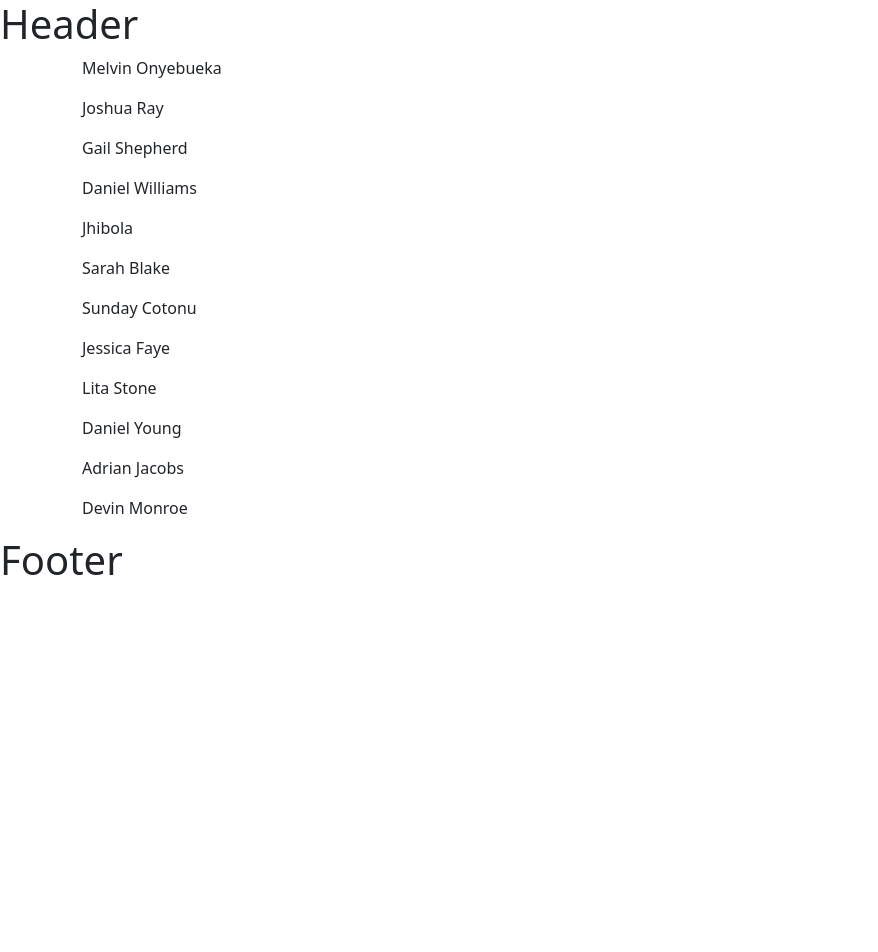
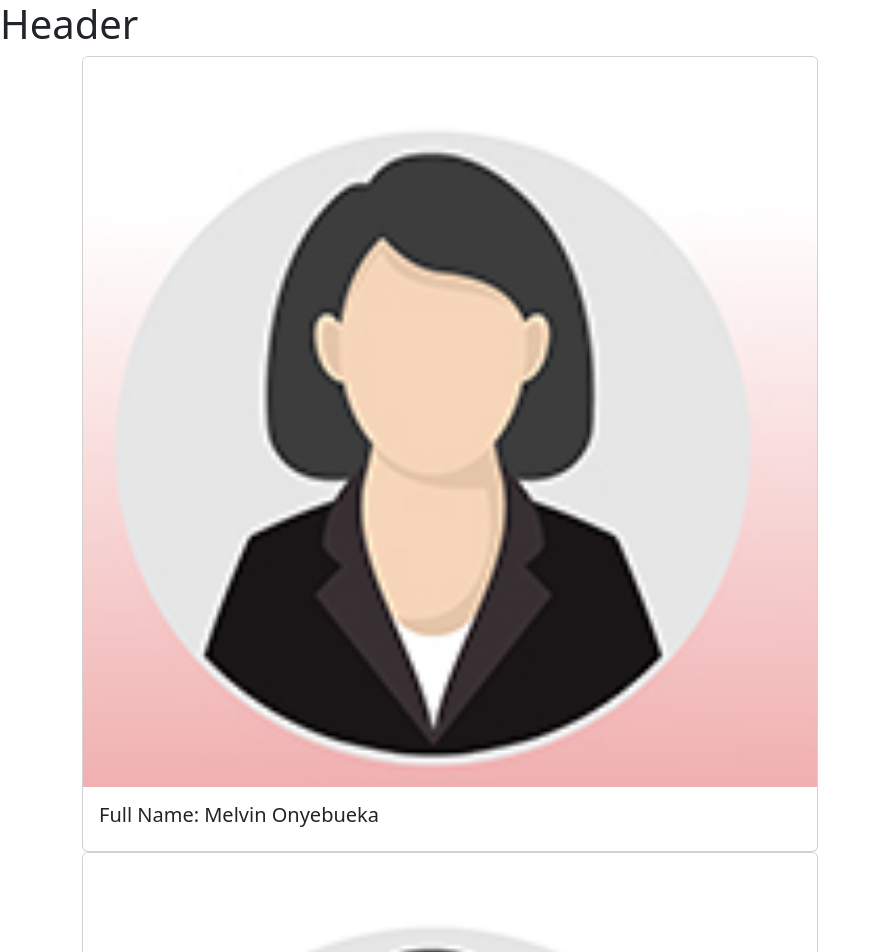
Before and after one commit to Daniel-Williams-ux/Alcasa_Team_Member_Allocation_App, a React (Vite) app: page / in a window 1280 px wide. Shown: the top 952 px of the page, without its empty margins (0-878 px from the left). Before the commit the page ends 800 px from the top, so only its background shows below. Built offline with nearby package versions, Linux system fonts and the light colour scheme.

Commit message:
add employee id, img, and h5

```diff
--- a/src/Employees.jsx
+++ b/src/Employees.jsx
@@ -95,7 +95,12 @@ const Employees = () => {
         <div className="col-8">
       {
        employees.map((employee) => (
-         <p>{employee.fullName}</p>
+         <div id={employee.id} className="card">
+           <img src={femaleProfile} className="card-img-top"/>
+           <div className="card-body">
+             <h5 className="card-title">Full Name: {employee.fullName}</h5>
+           </div>
+         </div>
        ))
       }
         </div>
```
Also changed, not shown: vite.config.js.timestamp-1670327837923.mjs (added, +13 -0 lines).
